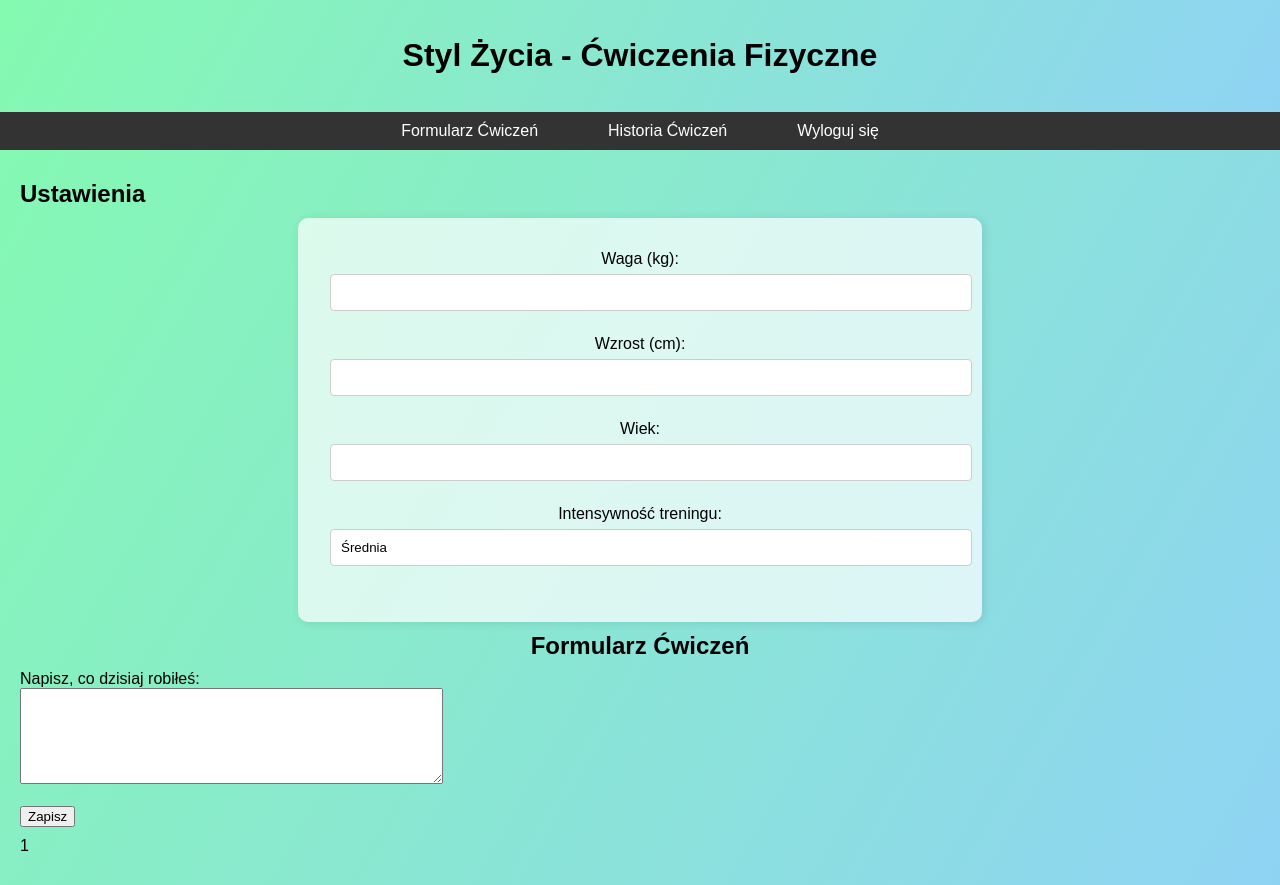
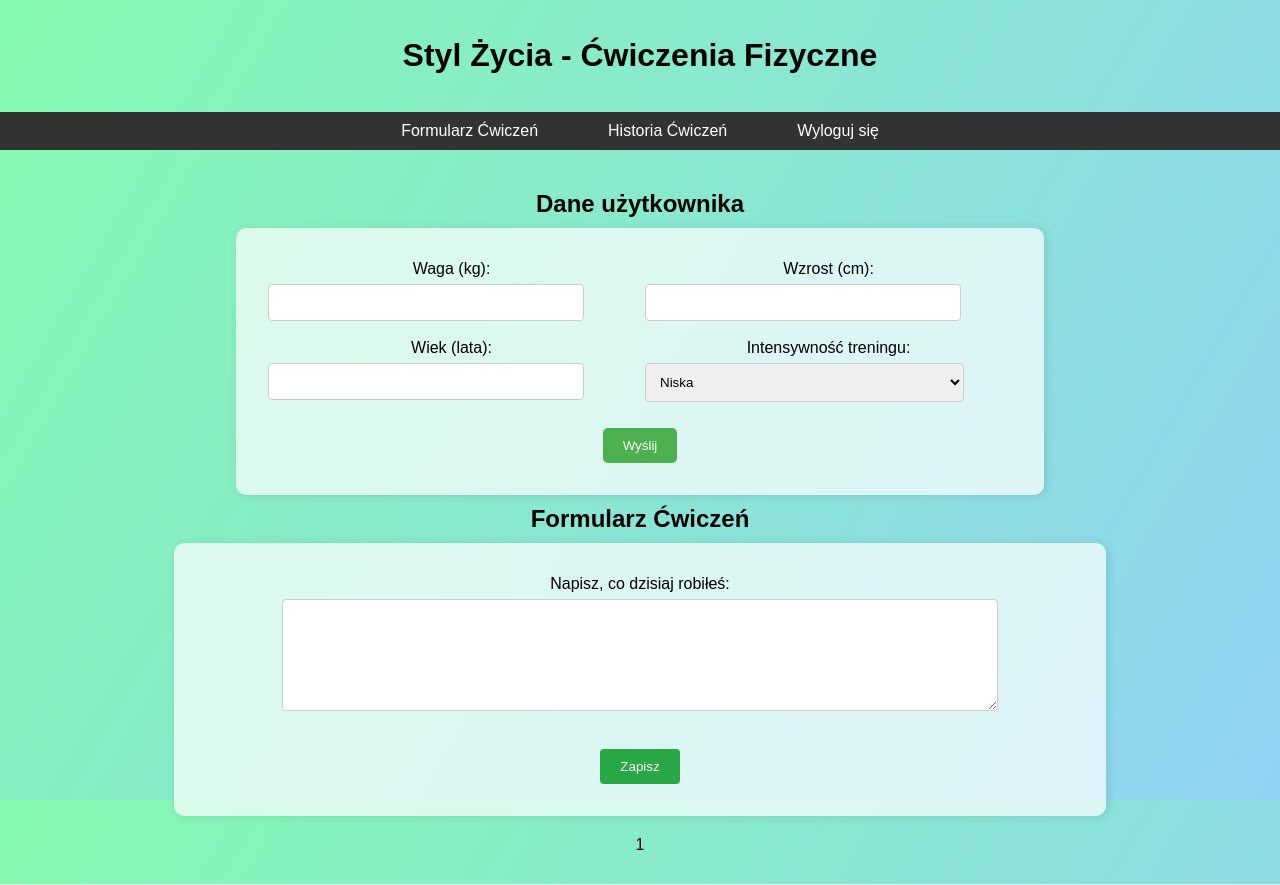
Before and after one commit to DawidKraszkiewicz/HackYeah2024IBM, a Flask app: page /dashboard in a window 1280 px wide. Run offline with Flask 3, Linux system fonts and the light colour scheme; the visitor is signed in with stand-in values (Sample User, id 1).

Commit message:
style change

```diff
--- a/static/style.css
+++ b/static/style.css
@@ -1,16 +1,18 @@
-/* Index Styling */
+html{
+  height: 100%;
+}
+/* Dashboard Styling */
 
 body {
   font-family: Arial, sans-serif;
   margin: 0;
   padding: 0;
-  background-image: linear-gradient(120deg, #84fab0 0%, #8fd3f4 100%);
+  background: linear-gradient(120deg, #84fab0 0%, #8fd3f4 100%);
+  min-height: 100vh;
 }
 
 header {
-  background-color: rgb(40, 167, 69);
   color: black;
-  background-image: linear-gradient(120deg, #84fab0 0%, #8fd3f4 100%);
   padding: 1rem;
   text-align: center;
 }
@@ -48,7 +50,7 @@ nav ul li a:hover {
 }
 
 form {
-  width: 50%;
+  width: 70%;
   margin: 0 auto;
   background: rgba(255, 255, 255, 0.7);
   padding: 2rem;
@@ -57,7 +59,52 @@ form {
   text-align: center;
 }
 
-#formularz h2{
+.form-grid {
+  display: grid;
+  grid-template-columns: repeat(2, 1fr);
+  grid-template-rows: repeat(2, 1fr);
+  gap: 10px;
+  width: 60%;
+  margin: 0 auto; /* Wycentrowanie formularza */
+}
+
+.form-item {
+  display: flex;
+  /* width: 80%; */
+  flex-direction: column;
+}
+
+.form-submit {
+  grid-column: span 2; /* Przycisk zajmuje całą szerokość */
+  text-align: center;
+  margin-top: 10px;
+}
+
+.suggestion, .login-message{
+  text-align: center;
+  margin-top: 10px;
+}
+
+ /* {
+  text-align: center;
+  margin-top: 10px;
+} */
+
+button {
+  padding: 10px 20px;
+  background-color: #4CAF50;
+  color: white;
+  border: none;
+  border-radius: 5px;
+  cursor: pointer;
+}
+
+button:hover {
+  background-color: #45a049;
+}
+
+
+#form h2, #formularz h2{
   text-align: center;
 }
 
@@ -80,9 +127,16 @@ footer {
 form input[type="text"],
 form input[type="password"],
 form input[type="number"],
-form select,
 form textarea {
-  width: 100%;
+  width: 80%;
+  padding: 10px;
+  margin: 6px 0;
+  border: 1px solid #ccc;
+  border-radius: 4px;
+}
+
+form select {
+  width: 87%;
   padding: 10px;
   margin: 6px 0;
   border: 1px solid #ccc;
@@ -121,7 +175,7 @@ form input[type="submit"]:hover {
   max-width: fit-content;
   margin-left: auto;
   margin-right: auto;
-  max-height: 100vh;
+  min-height: 100vh;
 }
 
 #historia h2{
--- a/templates/dashboard.html
+++ b/templates/dashboard.html
@@ -19,21 +19,40 @@
         <li><a href="logout">Wyloguj się</a></li>
     </ul>
 </nav>
+<div class="login-message">
 {% for mesg in get_flashed_messages() %}
     <h1>{{ mesg }}</h1>
 {% endfor %}
+</div>
 <div class="content">
-    <section id="settings">
-        <h2>Ustawienia</h2>
-        <form method="post" action="update_settings">
-            <label for="input_weight">Waga (kg):</label>
-            <input type="number" id="input_weight" name="input_weight" value="{{ user.weight_kilograms }}"><br><br>
-            <label for="input_height">Wzrost (cm):</label>
-            <input type="number" id="input_height" name="input_height" value="{{ user.height_centimeters }}"><br><br>
-            <label for="input_age">Wiek:</label>
-            <input type="number" id="input_age" name="input_age" value="{{ user.age }}"><br><br>
-            <label for="input_intensity">Intensywność treningu:</label>
-            <input type="text" id="input_intensity" name="input_intensity" value="Średnia"><br><br>
+    <section id="form">
+        <h2>Dane użytkownika</h2>
+        <form class="form-grid">
+            <div class="form-item">
+              <label for="weight">Waga (kg):</label>
+              <input type="number" id="weight" name="weight" required>
+            </div>
+            <div class="form-item">
+              <label for="height">Wzrost (cm):</label>
+              <input type="number" id="height" name="height" required>
+            </div>
+            <div class="form-item">
+              <label for="age">Wiek (lata):</label>
+              <input type="number" id="age" name="age" required>
+            </div>
+            <div class="form-item">
+              <label for="intensity">Intensywność treningu:</label>
+              <select id="intensity" name="intensity" required>
+                <option value="low">Niska</option>
+                <option value="medium">Średnia</option>
+                <option value="high">Wysoka</option>
+              </select>
+            </div>
+            <div class="form-submit">
+              <button type="submit">Wyślij</button>
+            </div>
+          </form>
+
     </section>
     <section id="formularz">
         <h2>Formularz Ćwiczeń</h2>
@@ -42,10 +61,12 @@
             <textarea id="input_workout" name="input_workout" rows="6" cols="50"></textarea><br><br>
             <input type="submit" value="Zapisz" name="zapisz">
         </form>
-        {% if suggestion %}
-            <p>{{ suggestion }}</p>
-        {% endif %}
     </section>
 
+    <div class="suggestion">
+        {% if suggestion %}
+        <p>{{ suggestion }}</p>
+    {% endif %}
+    </div>
 </body>
 </html>
--- a/templates/login.html
+++ b/templates/login.html
@@ -8,9 +8,11 @@
 </head>
 
 <body>
+    <div class="login-message">
     {% for mesg in get_flashed_messages() %}
         <h1>{{ mesg }}</h1>
     {% endfor %}
+    </div>
     <div class="container">
         <div><a href="home" class="btn-back">Powrót do strony głównej</a></div>
         <div class="login-card">
--- a/templates/register.html
+++ b/templates/register.html
@@ -7,9 +7,11 @@
     <link rel="stylesheet" href="../static/login.css">
 </head>
 <body>
+    <div class="login-message">
     {% for mesg in get_flashed_messages() %}
         <h1>{{ mesg }}</h1>
     {% endfor %}
+    </div>
     <div class="container">
         <a href="home" class="btn-back">Powrót do strony głównej</a>
         <div class="register-card">
```
Also changed, not shown: static/login.css (+6 -6 lines).
